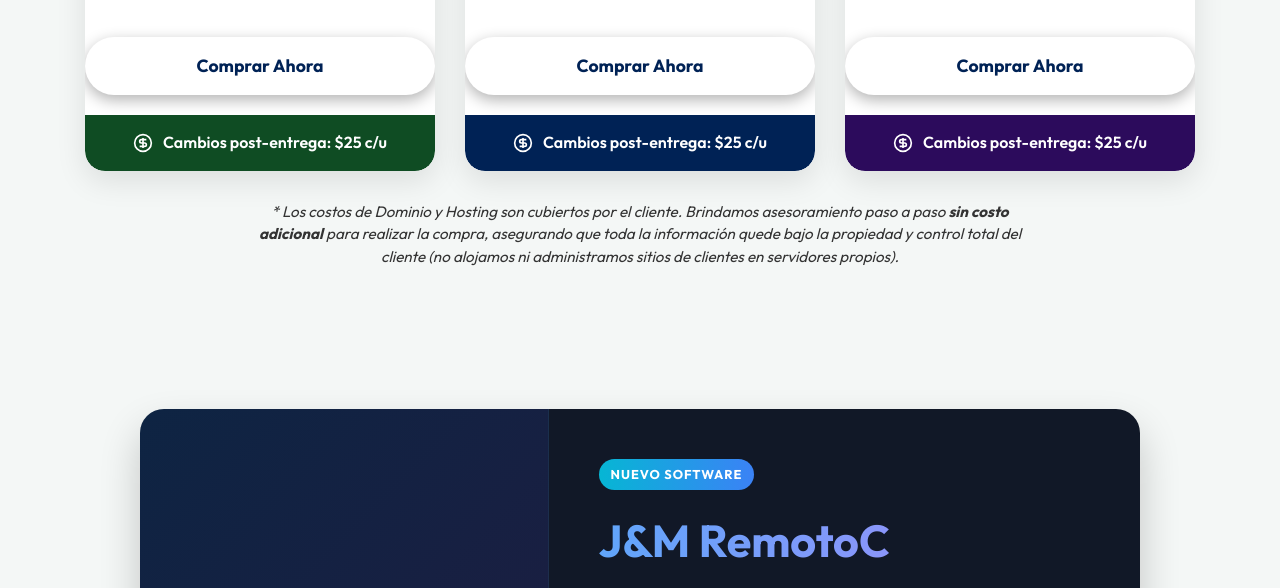
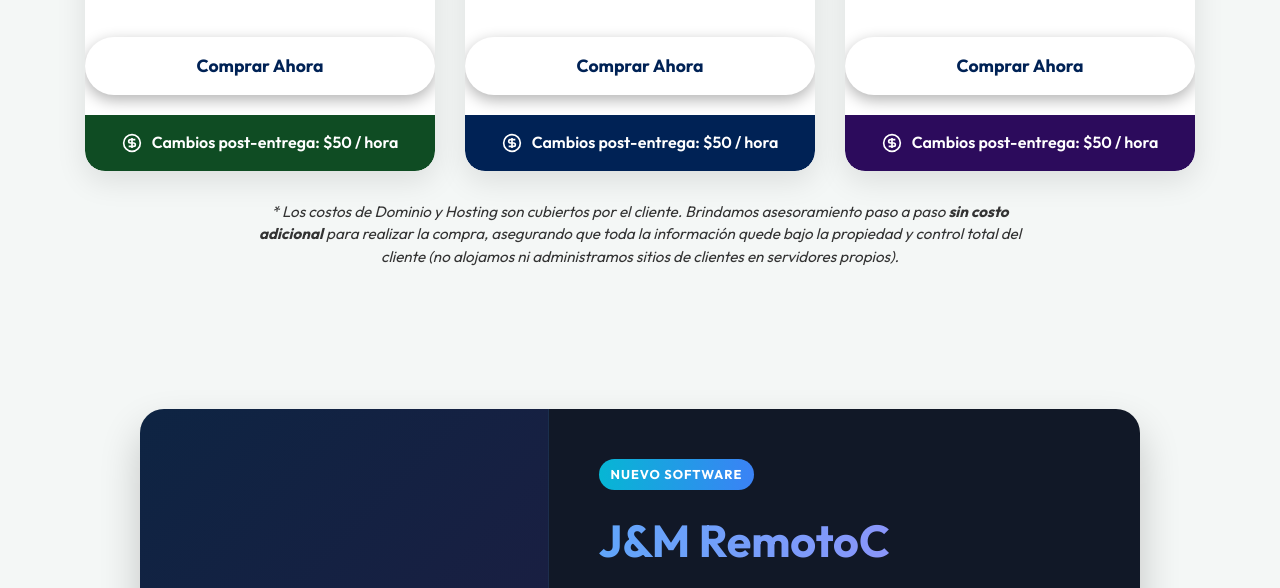
Before and after one commit to WEWebcr/Mantixor, a website built with Vite: page index.html in a window 1280 px wide. Shown: the part 1651-2239 px from the top of the page. Built offline with nearby package versions, Linux system fonts and the light colour scheme.

Commit message:
Actualizar tarifa de cambios post-entrega a  por hora

```diff
--- a/index.html
+++ b/index.html
@@ -83,7 +83,7 @@
             </div>
             <div class="support-badge">
               <svg viewBox="0 0 24 24" fill="none" stroke="currentColor" stroke-width="2"><circle cx="12" cy="12" r="10"></circle><path d="M16 8h-6a2 2 0 1 0 0 4h4a2 2 0 1 1 0 4H8"></path><path d="M12 18V6"></path></svg>
-              Cambios post-entrega: $25 c/u
+              Cambios post-entrega: $50 / hora
             </div>
           </div>
 
@@ -124,7 +124,7 @@
             </div>
             <div class="support-badge">
               <svg viewBox="0 0 24 24" fill="none" stroke="currentColor" stroke-width="2"><circle cx="12" cy="12" r="10"></circle><path d="M16 8h-6a2 2 0 1 0 0 4h4a2 2 0 1 1 0 4H8"></path><path d="M12 18V6"></path></svg>
-              Cambios post-entrega: $25 c/u
+              Cambios post-entrega: $50 / hora
             </div>
           </div>
 
@@ -165,7 +165,7 @@
             </div>
             <div class="support-badge">
               <svg viewBox="0 0 24 24" fill="none" stroke="currentColor" stroke-width="2"><circle cx="12" cy="12" r="10"></circle><path d="M16 8h-6a2 2 0 1 0 0 4h4a2 2 0 1 1 0 4H8"></path><path d="M12 18V6"></path></svg>
-              Cambios post-entrega: $25 c/u
+              Cambios post-entrega: $50 / hora
             </div>
           </div>
         </div>
```
